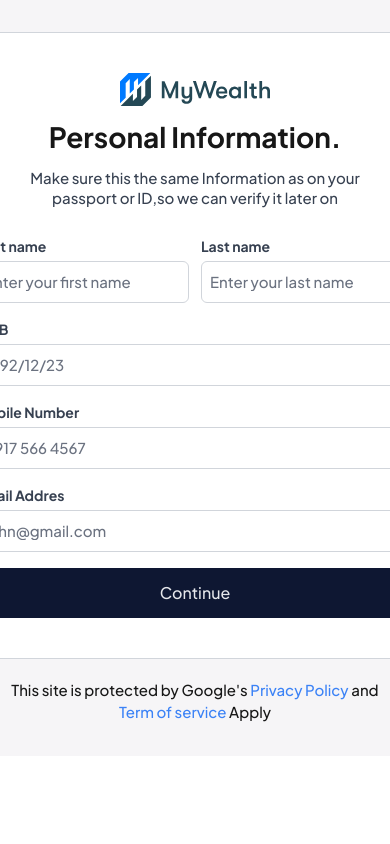
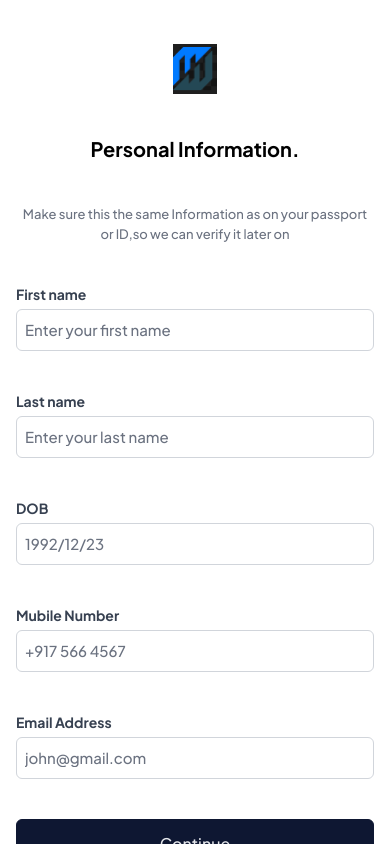
Before and after one commit to zaidkhan-code/My_wealth, a Next.js app: page /user/personalinformation in a window 390 px wide. Built offline with nearby package versions, Linux system fonts and the light colour scheme.

Commit message:
personal information page make responsive

```diff
--- a/src/app/user/personalinformation/page.js
+++ b/src/app/user/personalinformation/page.js
@@ -3,26 +3,37 @@ import Image from "next/image";
 import LoginLogo from "../../../../public/Assets/user/darklogowithtext.svg";
 import Button from "../../../components/element/Button";
 import Input from "../../../components/element/Input";
+import Logo from "../../../../public/Assets/user/Logo.png";
+
 const page = () => {
   return (
-    <div className="bg-[#F6F5F7] py-8 gap-5 flex-col  justify-center flex items-center overflow-x-hidden ">
-      <div className="w-[520px] text-center  px-10 py-10 gap-4 flex flex-col items-center  rounded-[18px] bg-white border-[0.5px] border-gray-300">
-        {" "}
-        <Image
-          src={LoginLogo.src}
-          width={150}
-          height={150}
-          className="object-contain"
-          alt="Loginlogo"
-        />
-        <h5 className="text-[28px] font-bold leading-[30px] mx-auto ">
+    <div className="md:bg-[#F6F5F7] bg-white pt-3 pb-6 md:pb-14 md:pt-14  h-screen md:h-auto gap-5 flex-col justify-between  md:justify-center flex md:items-center overflow-x-hidden ">
+    <div className="md:w-[520px] w-full text-center  md:h-auto px-4 py-8  md:px-10 md:py-10 gap-10 md:gap-8 flex flex-col items-center  md:rounded-[18px] bg-white md:border-[0.5px] md:border-gray-300">
+    <div className="flex  flex-row gap-5">
+          <Image
+            width={150}
+            className=" object-cover hidden md:block"
+            src={LoginLogo}
+            height={150}
+            alt=""
+
+          />
+            <Image
+            src={Logo}
+            width={44}
+            height={44}
+            className="block md:hidden"
+            alt="MyWealth Logo"
+          />
+        </div>
+        <h5 className="text-[20px] md:text-[28px] font-bold text-black leading-[30px] ">
           Personal Information.
         </h5>
-        <p className="text-[15px] text-gray-700 leading-[20px] mx-auto font-medium max-w-[350px]">
+        <p className="text-[13px] md:text-[15px] text-gray-500 leading-[20px] mx-auto font-medium max-w-[350px]">
           Make sure this the same Information as on your passport or ID,so we
           can verify it later on
         </p>
-        <div className="w-[100%] justify-between mt-3 gap-3 flex ">
+        <div className="w-[100%] justify-between gap-10 flex flex-col md:flex-row">
           <Input label="First name" placeholder="Enter your first name" />
           <Input label="Last name" placeholder="Enter your last name" />
         </div>
@@ -33,11 +44,11 @@ const page = () => {
           type="number"
           className="appearance-none"
         />
-        <Input label="Email Addres" placeholder="john@gmail.com" type="email" />
+        <Input label="Email Address" placeholder="john@gmail.com" type="email" />
         <Button text="Continue" />
       </div>
-      <p className="text-[15px] font-medium max-w-[380px] text-center">
-        This site is protected by Google's{" "}
+      <p className=" text-[11px] md:text-[15px] font-medium max-w-[350px] mx-auto md:max-w-[380px] text-center md:hidden ">
+        This site is protected by Google&apos;s{" "}
         <span className="text-blue-500">Privacy Policy</span> and{" "}
         <span className="text-blue-500">Term of service</span> Apply
       </p>
```
